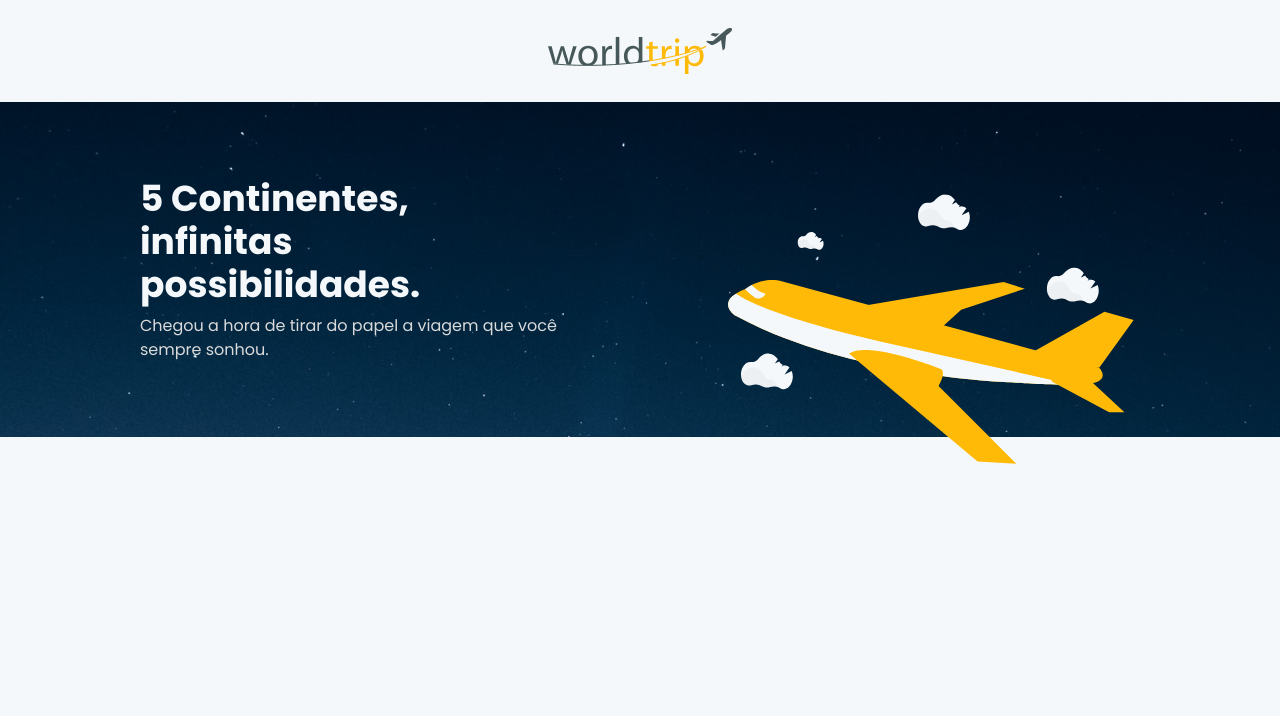
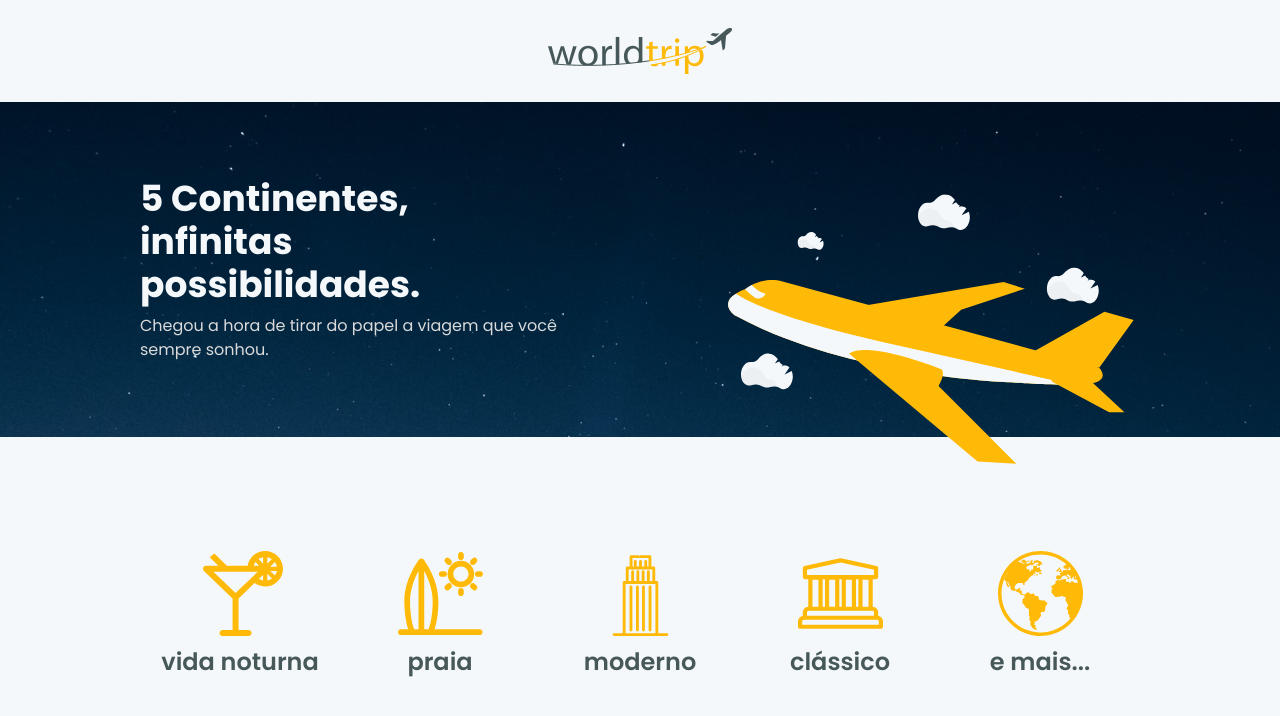
Before and after one commit to saullbrandao/world-trip, a Next.js app: page / in a window 1280 px wide. Shown: the top 716 px of the page. Built offline with nearby package versions, Linux system fonts and the light colour scheme.

Commit message:
feat: list of travel types

```diff
--- /dev/null
+++ b/src/components/TravelType.tsx
@@ -0,0 +1,19 @@
+import { Stack, Text } from '@chakra-ui/react'
+import Image from 'next/image'
+
+type TravelTypeProps = {
+  image: string
+  imageAlt: string
+  title: string
+}
+
+export const TravelType = ({ image, imageAlt, title }: TravelTypeProps) => {
+  return (
+    <Stack as="li" align="center">
+      <Image src={image} alt={imageAlt} width={85} height={85} />
+      <Text color="gray.600" fontWeight={600} fontSize={24} lineHeight="36px">
+        {title}
+      </Text>
+    </Stack>
+  )
+}
--- a/src/pages/index.tsx
+++ b/src/pages/index.tsx
@@ -1,12 +1,37 @@
+import { SimpleGrid } from '@chakra-ui/react'
 import type { NextPage } from 'next'
 import { Banner } from '../components/Banner'
 import { Header } from '../components/Header'
+import { TravelType } from '../components/TravelType'
 
 const Home: NextPage = () => {
   return (
     <>
       <Header />
       <Banner />
+      <SimpleGrid as="ul" columns={5} mt="114" mx="140">
+        <TravelType
+          image="/images/cocktail.svg"
+          imageAlt="cocktail"
+          title="vida noturna"
+        />
+        <TravelType image="/images/surf.svg" imageAlt="surf" title="praia" />
+        <TravelType
+          image="/images/building.svg"
+          imageAlt="building"
+          title="moderno"
+        />
+        <TravelType
+          image="/images/museum.svg"
+          imageAlt="museum"
+          title="clássico"
+        />
+        <TravelType
+          image="/images/earth.svg"
+          imageAlt="earth"
+          title="e mais..."
+        />
+      </SimpleGrid>
     </>
   )
 }
```
